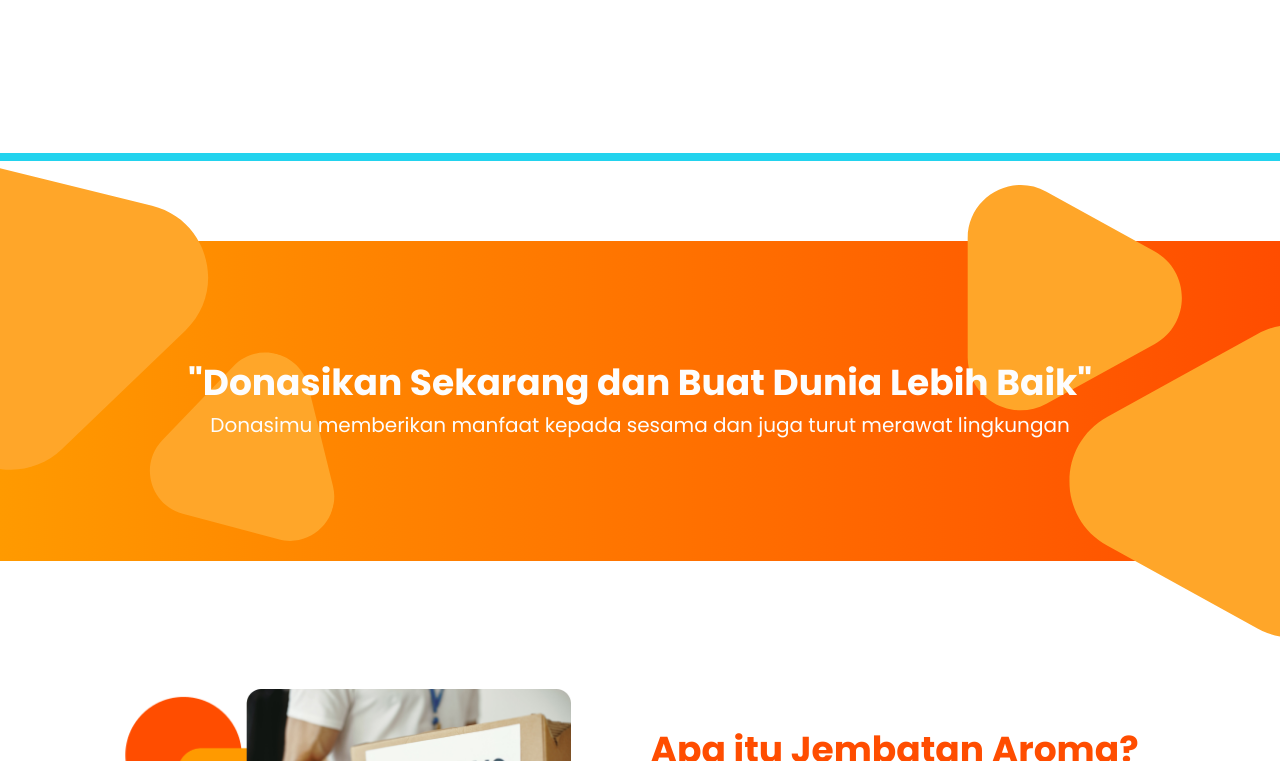
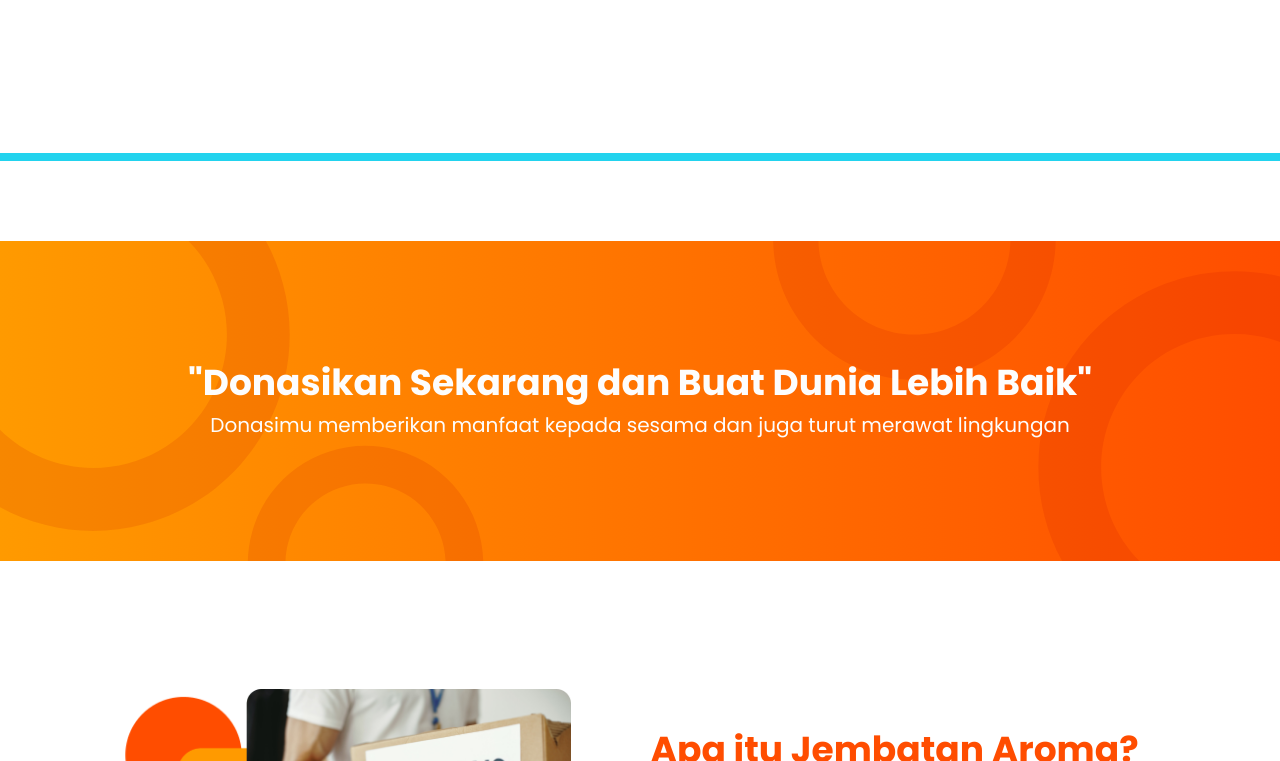
Before and after one commit to javierreansyah/Jembatan-Aroma, a React (Vite) app: page / in a window 1280 px wide. Shown: the part 639-1400 px from the top of the page. Built offline with nearby package versions, Linux system fonts and the light colour scheme.

Commit message:
[javier] merge fix, home navigation fix

```diff
--- a/src/App.jsx
+++ b/src/App.jsx
@@ -1,5 +1,5 @@
 import React from "react";
-import { Route, Routes } from "react-router-dom";
+import { Route, Routes, useLocation } from "react-router-dom";
 import { useState, useEffect } from "react";
 import {
   Navbar,
@@ -21,11 +21,22 @@ const App = () => {
   const handleUserTypeChange = (newUserType) => {
     setUserType(newUserType);
   };
+
+  const ScrollToTop = () => {
+    const location = useLocation();
+
+    useEffect(() => {
+      window.scrollTo(0, 0);
+    }, [location.pathname]);
+
+    return null; // This component doesn't render anything
+  };
   return (
     <>
+      <ScrollToTop />
       <Navbar userType={userType} />
       <Routes>
-        <Route path="/" element={<Home />} />
+        <Route path="/" element={<Home userType={userType} />} />
         <Route
           path="/masuk"
           element={<Login setUserType={handleUserTypeChange} />}
--- /dev/null
+++ b/src/assets/svg/Elips.jsx
@@ -0,0 +1,22 @@
+import React from "react";
+
+const Elips = (props) => {
+  return (
+    <svg
+      width={315}
+      height={315}
+      viewBox="0 0 315 315"
+      fill="none"
+      xmlns="http://www.w3.org/2000/svg"
+      {...props}
+    >
+      <path
+        d="M0.569919 156.998C0.884618 70.29 71.4306 0.254265 158.139 0.568964C244.847 0.883664 314.883 71.4296 314.568 158.138C314.253 244.846 243.707 314.882 156.999 314.567C70.2909 314.252 0.25522 243.706 0.569919 156.998ZM264.272 157.955C264.486 99.0246 216.887 51.0784 157.956 50.8645C99.0255 50.6507 51.0794 98.25 50.8655 157.181C50.6516 216.111 98.251 264.057 157.182 264.271C216.112 264.485 264.058 216.886 264.272 157.955Z"
+        fill="#B80000"
+        fillOpacity={0.12}
+      />
+    </svg>
+  );
+};
+
+export default Elips;
--- a/src/assets/svg/svgindex.js
+++ b/src/assets/svg/svgindex.js
@@ -1,5 +1,6 @@
 import Menu from "./Menu.jsx";
 import Close from "./Close.jsx";
 import Triangle from "./Triangle.jsx";
+import Elips from "./Elips.jsx";
 
-export { Menu, Close, Triangle };
+export { Menu, Close, Triangle, Elips };
--- a/src/components/Home.jsx
+++ b/src/components/Home.jsx
@@ -2,13 +2,13 @@ import React from "react";
 import { Link } from "react-router-dom";
 import HomeImage from "../assets/images/home.jpg";
 import Description from "../assets/images/deskripsi.png";
-import { Triangle } from "../assets/svg/svgindex.js";
+import { Triangle, Elips } from "../assets/svg/svgindex.js";
 import donationPhoto from "../assets/images/home-process/donation.png";
 import loginPhoto from "../assets/images/home-process/login.png";
 import regPhoto from "../assets/images/home-process/reg.png";
 import verificationPhoto from "../assets/images/home-process/verification.png";
 
-const Home = () => {
+const Home = ({ userType }) => {
   const testimonies = [
     {
       text: "Dengan Jembatan Aroma, restoran kami dapat menyumbangkan makanan berlebih dengan mudah dan aman. Kami merasa senang bisa berkontribusi dalam mengurangi pemborosan makanan dan membantu komunitas yang membutuhkan. Platform ini sangat membantu dan kami bangga menjadi bagian dari usaha ini.",
@@ -28,7 +28,7 @@ const Home = () => {
   ];
   return (
     <>
-      <div className="container mb-8 min-h-screen py-24 md:py-0 lg:mb-0">
+      <div className="container mb-8 py-24 md:py-0 lg:mb-0">
         <div className="md:py-32 lg:flex lg:h-screen lg:items-center lg:justify-between lg:gap-20">
           <div className="flex w-full items-center lg:pb-32">
             <div className="w-full">
@@ -39,21 +39,46 @@ const Home = () => {
                 Tugas kami adalah menjembatani usaha donasi makanan anda kepada
                 yang membutuhkan.
               </p>
+              {userType === "guest" && (
                 <div className="mt-8 sm:flex sm:gap-4">
                   <Link
                     to="/masuk"
                     className="my-4 block w-full rounded-full border-2 border-wb-redorange bg-wb-redorange
-                px-4 py-3 text-center text-sm font-semibold text-wb-white hover:bg-wb-red sm:my-0 sm:w-32"
+                      px-4 py-3 text-center text-sm font-semibold text-wb-white hover:border-wb-orange hover:bg-wb-orange sm:my-0 sm:w-32"
                   >
                     Masuk
                   </Link>
                   <Link
-                  className="block w-full rounded-full border-2 border-wb-redorange bg-wb-white px-4 py-3 text-center text-sm font-semibold text-wb-redorange hover:border-wb-red hover:text-wb-red sm:w-32"
+                    className="block w-full rounded-full border-2 border-wb-redorange
+                    bg-wb-white px-4 py-3 text-center text-sm font-semibold text-wb-redorange hover:border-wb-orange hover:bg-wb-orange hover:text-wb-white sm:w-32"
                     to="/bergabung"
                   >
                     Bergabung
                   </Link>
                 </div>
+              )}
+              {userType === "restoran" && (
+                <div className="mt-8 sm:flex sm:gap-4">
+                  <Link
+                    className="my-4 block w-full rounded-full border-2 border-wb-redorange bg-wb-redorange
+                      px-4 py-3 text-center text-sm font-semibold text-wb-white hover:border-wb-orange hover:bg-wb-orange sm:my-0 sm:w-fit"
+                    to="/donasi"
+                  >
+                    Donasi Sekarang
+                  </Link>
+                </div>
+              )}
+              {userType === "yayasan" && (
+                <div className="mt-8 sm:flex sm:gap-4">
+                  <Link
+                    className="my-4 block w-full rounded-full border-2 border-wb-redorange bg-wb-redorange
+                      px-4 py-3 text-center text-sm font-semibold text-wb-white hover:border-wb-orange hover:bg-wb-orange sm:my-0 sm:w-fit"
+                    to="/akun"
+                  >
+                    Sejarah Donasi
+                  </Link>
+                </div>
+              )}
             </div>
             <div className="hidden lg:block lg:w-full">
               <img src={HomeImage} alt="HomeImage" className="max-h-wb-30" />
@@ -62,12 +87,12 @@ const Home = () => {
         </div>
       </div>
 
-      <div className="relative flex h-80 w-full items-center justify-center overflow-x-clip bg-gradient-to-r from-wb-orangeyellow to-wb-redorange">
+      <div className="relative flex h-80 w-full items-center justify-center overflow-clip bg-gradient-to-r from-wb-orangeyellow to-wb-redorange">
         <div>
-          <Triangle className="rotate-75 scale:50 absolute -left-16  -top-16 md:scale-125" />
-          <Triangle className="rotate-15 absolute left-32 top-20 hidden scale-75 sm:block" />
-          <Triangle className="absolute -bottom-10 -right-16 -rotate-90 sm:scale-125" />
-          <Triangle className="absolute bottom-36 right-20 hidden rotate-90 scale-90 sm:block" />
+          <Elips className="absolute -left-16 -top-16  rotate-75 scale-125" />
+          <Elips className="absolute -bottom-40 left-52 hidden rotate-15 scale-75 md:block" />
+          <Elips className="absolute -bottom-16 -right-28 -rotate-90 scale-125" />
+          <Elips className="absolute -top-40 right-52 hidden rotate-90 scale-90 lg:block" />
         </div>
         <div className="container relative w-full p-12">
           <h1 className="text-center text-4xl font-bold text-wb-white">
@@ -108,8 +133,8 @@ const Home = () => {
 
       <div className="relative w-full overflow-x-clip bg-gradient-to-r from-wb-orange to-wb-red">
         <div>
-          <Triangle className="rotate-75 absolute -left-16 -top-16 scale-125" />
-          <Triangle className="rotate-15 absolute left-32 top-20 hidden scale-75 sm:block" />
+          <Triangle className="absolute -left-16 -top-16 rotate-75 scale-125" />
+          <Triangle className="absolute left-32 top-20 hidden rotate-15 scale-75 sm:block" />
           <Triangle className="absolute -bottom-10 -right-16 -rotate-90 scale-125" />
           <Triangle className="absolute bottom-36 right-20 hidden rotate-90 scale-90 sm:block" />
         </div>
--- a/src/components/Navbar.jsx
+++ b/src/components/Navbar.jsx
@@ -28,7 +28,7 @@ const Navbar = ({ userType }) => {
     { label: "Tentang Kami", to: "/tentang" },
     { label: "Pusat Bantuan", to: "/pusat-bantuan" },
     { label: "Donatur Kami", to: "/donatur" },
-    { label: "Sejarah Donasi", to: "" },
+    { label: "Sejarah Donasi", to: "/akun" },
   ];
 
   const currentNavbar = () => {
@@ -82,7 +82,7 @@ const Navbar = ({ userType }) => {
               </Link>
             )}
             <button
-              className="flex items-center rounded-full border-2 border-wb-redorange px-4 py-1 text-sm font-semibold text-wb-redorange hover:bg-wb-red lg:hidden"
+              className="flex items-center rounded-full border-2 border-wb-redorange px-4 py-1 text-sm font-semibold text-wb-redorange hover:border-wb-red hover:text-wb-red lg:hidden"
               onClick={toggleSidebar}
             >
               <p className="mr-2">Menu</p>
```
Also changed, not shown: src/assets/svg/Elips.svg (added). Lines whose indentation alone changed are shown as unchanged.
